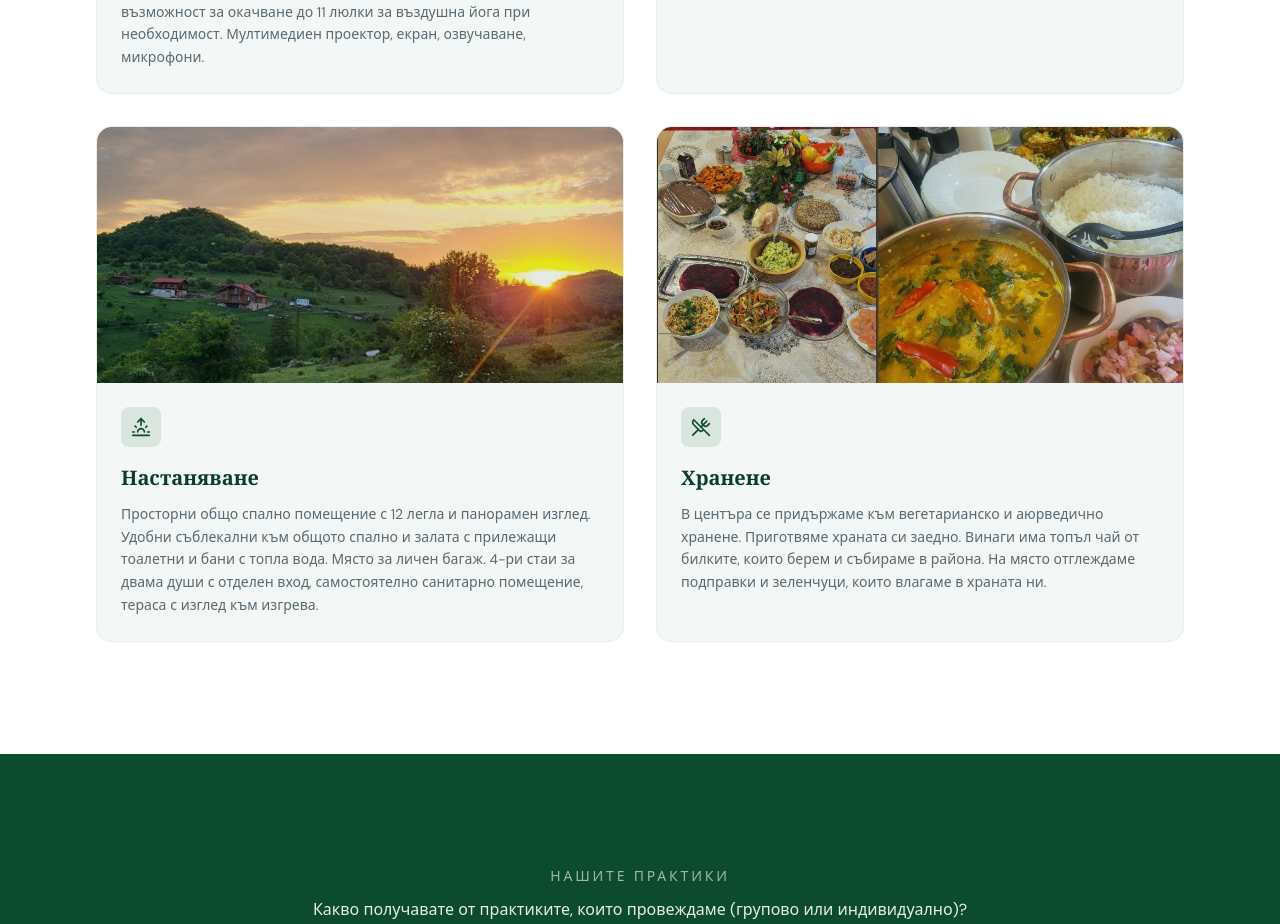
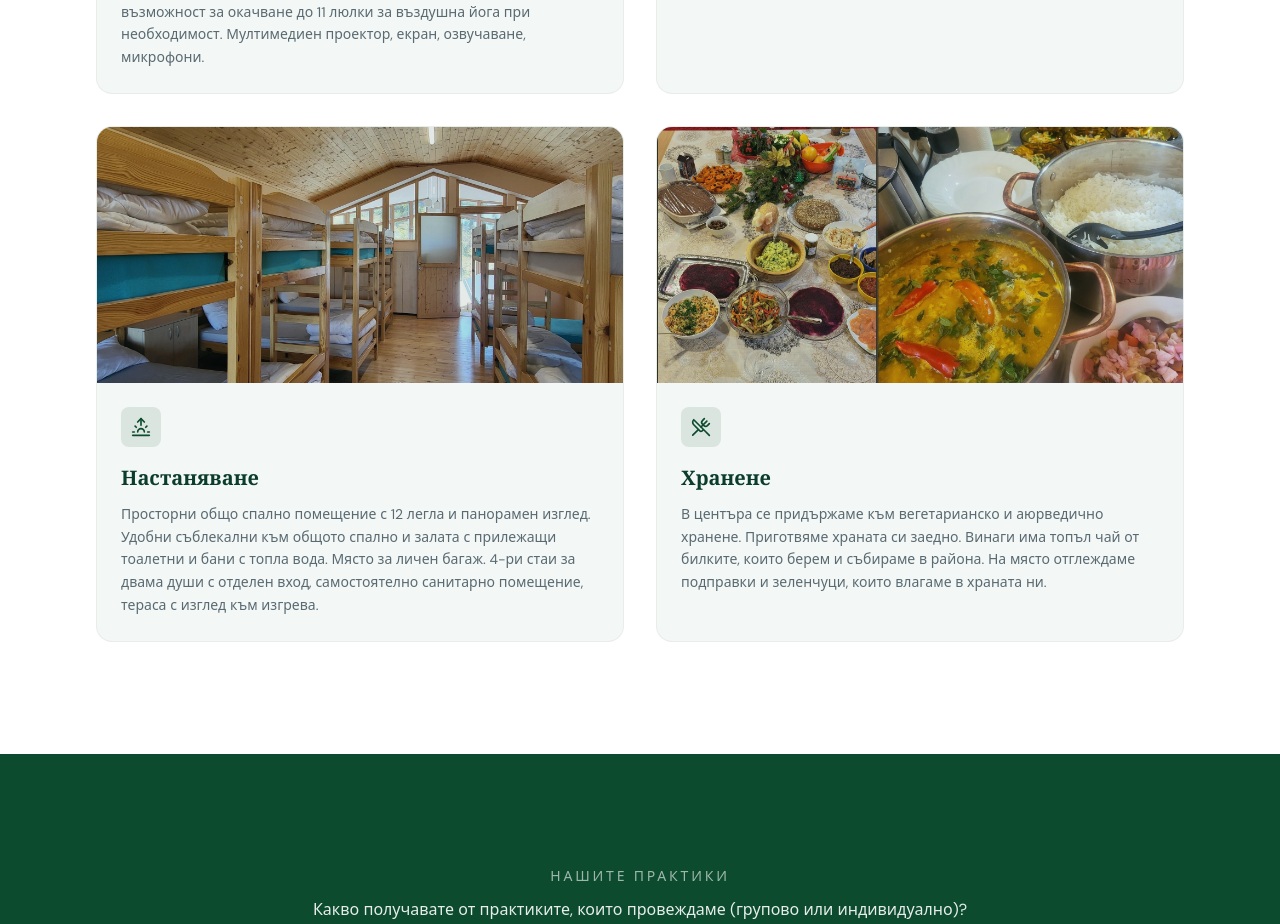
Before and after one commit to StroverIT/kailas, a Next.js app: page / in a window 1280 px wide. Shown: the part 4762-5686 px from the top of the page. Built offline with nearby package versions, Linux system fonts and the light colour scheme; no server answers; the database is empty; a web font is replaced by a local one.

Commit message:
Add new image for accommodation section: Replace existing image path in SpaceSection with newly added 'nastanqvane.jpg' to enhance visual representation of the accommodation feature.

```diff
--- a/src/components/SpaceSection.tsx
+++ b/src/components/SpaceSection.tsx
@@ -25,7 +25,7 @@ const spaces = [
       "Просторна тераса за практики на открито, релаксация или медитация.",
   },
   {
-    image: "/images/20220521_202838-2-768x958.jpg",
+    image: "/images/nastanqvane.jpg",
     icon: Sunrise,
     title: "Настаняване",
     description:
```
Also changed, not shown: public/images/nastanqvane.jpg (added).
